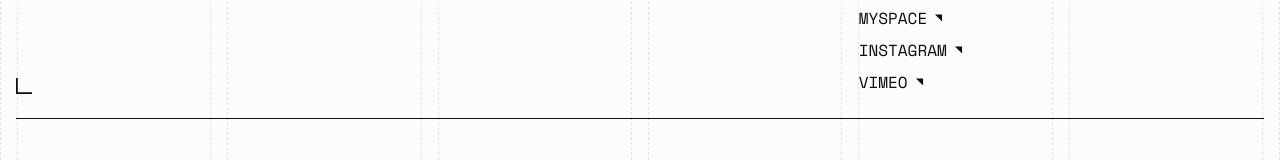
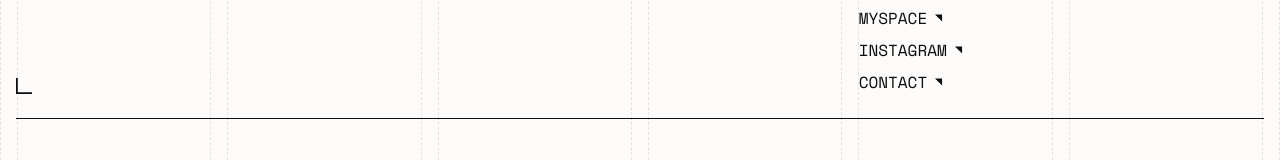
Before and after one commit to louis-va/orama, a React (Vite) app: page / in a window 1280 px wide. Shown: the part 309-469 px from the top of the page. Built offline with nearby package versions, Linux system fonts and the light colour scheme.

Commit message:
Edit cursor values

```diff
--- a/src/assets/components/Cursor.tsx
+++ b/src/assets/components/Cursor.tsx
@@ -12,8 +12,8 @@ const Cursor = () => {
     if (hoveredElement && hoveredElement.getAttribute('cursor-focus') === 'true') {
       const info = hoveredElement.getBoundingClientRect();
       setCursor({
-        size: { w: info.width + 6, h: info.height },
-        position: { x: info.x - 3, y: info.y },
+        size: { w: info.width + 4, h: info.height },
+        position: { x: info.x - 2, y: info.y },
       });
     } else {
       setCursor({
--- a/src/assets/pages/Home.tsx
+++ b/src/assets/pages/Home.tsx
@@ -33,7 +33,7 @@ const Home = () => {
             <div className='col-span-2 lg:col-span-2'>
               <Button className='mb-1' type='link' href='https://www.myspace.com' external={true}>MySpace</Button>
               <Button className='my-1' type='link' href='https://www.instagram.com' external={true}>Instagram</Button>
-              <Button className='mt-1' type='link' href='https://www.vimeo.com' external={true}>Vimeo</Button>
+              <Button className='mt-1' type='link' href='mailto:contact@orama-prod.be' external={true}>Contact</Button>
             </div>
           </div>
         </section>
```
